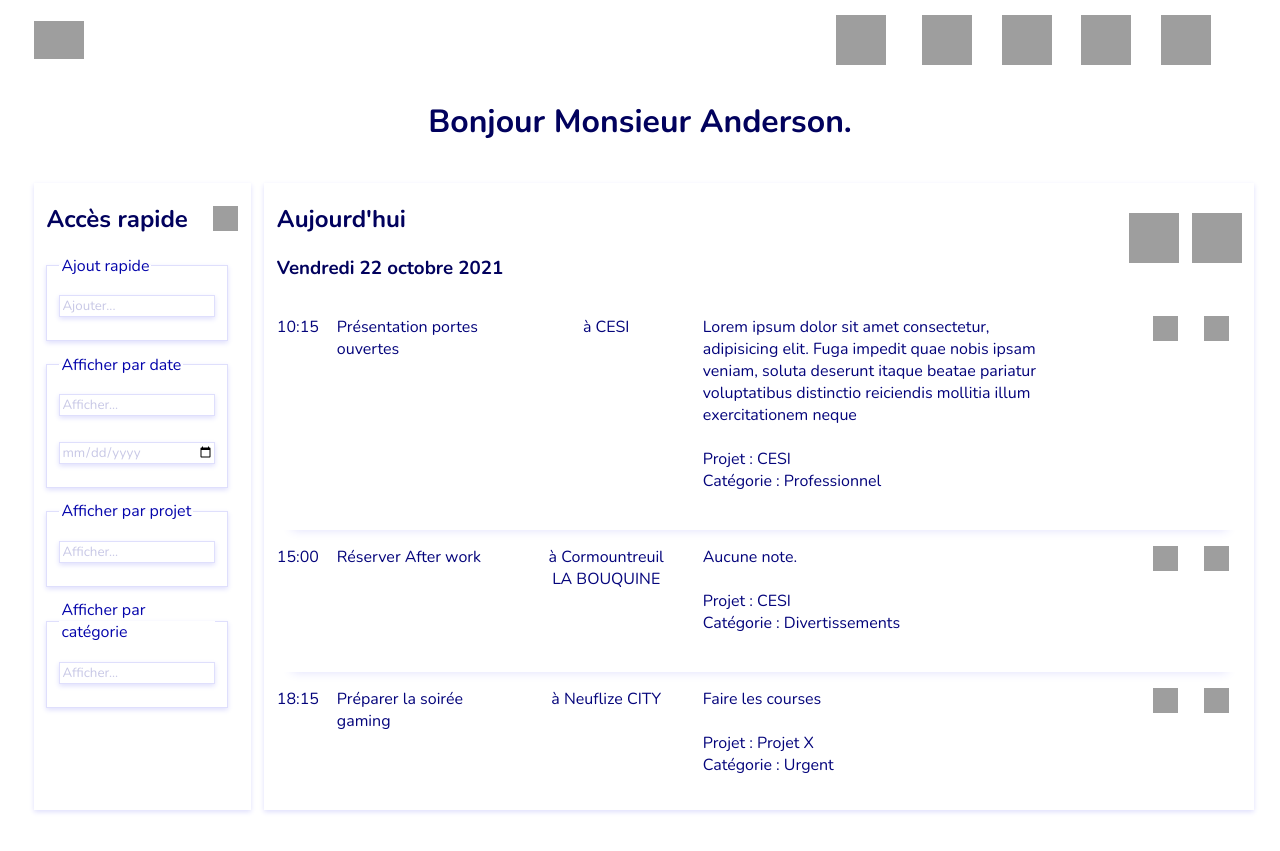
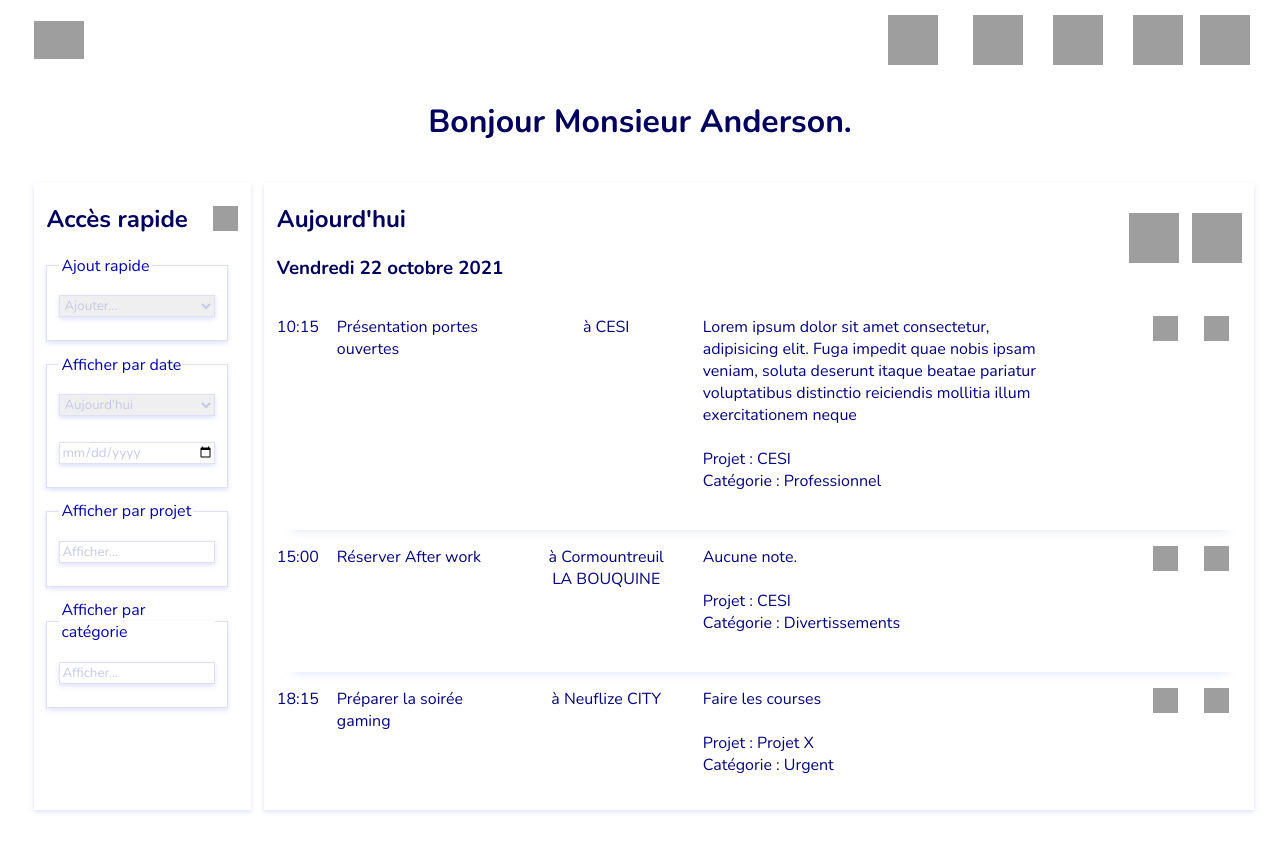
Before and after one commit to Nemamiah/todolist, a PHP site: page / in a window 1280 px wide. Shown: the top 851 px of the page. Run offline with PHP 8.4, Linux system fonts and the light colour scheme; grey boxes are pictures that could not be loaded.

Commit message:
modifDataListSelectOKresteJS

```diff
--- a/base.css
+++ b/base.css
@@ -240,6 +240,7 @@
     width:50px;
 }
 
+
 .w15{
     width:15vw;
 }
--- a/color.css
+++ b/color.css
@@ -1,14 +1,26 @@
-::placeholder{
-  color: rgb(200 200 230)
+
+
+::placeholder {
+  color: rgb(200 200 230);
+}
+/* ::selection {
+  color: #0404ab;
+} */
+
+select:focus{
+  color: #0404ab;
 }
 
-input{
-  color: rgb(200 200 230)
+select{
+  color: rgb(200 200 230);
 }
 
-input:focus{
-  color: #0404AB;
+input {
+  color: rgb(200 200 230);
+}
 
+input:focus {
+  color: #0404ab;
 }
 
 .neoStyle {
@@ -29,6 +41,6 @@ input:focus{
   border: rgb(223 223 252) solid 0.1px;
 }
 
-.bgWhite{
+.bgWhite {
   background-color: white;
 }
--- a/index.html
+++ b/index.html
@@ -31,7 +31,7 @@
           class="w50p"
       /></a>
 
-      <div class="flex flexE cgap10 alignC mlr2">
+      <div class="flex flexE cgap10 alignC mlrTab">
         <div class="flex alignC shortWay displayTab">
           <a href="#">
             <img
@@ -101,7 +101,7 @@
           <a href="#"
             ><img
               type="button"
-              class="wh50p mlr1"
+              class="wh50p"
               src="https://image.flaticon.com/icons/png/512/1250/1250257.png"
               title="Déconnexion "
               alt="Déconnexion "
@@ -129,14 +129,15 @@
 
           <fieldset class="flex bsdBorder bsd flexCol mb1 whbtn mr10p ml0">
             <legend>Ajout rapide</legend>
-            <input
+            <!-- <input
               class="mtb1 bsd bsdBorder"
               type="text"
               list="addFavList"
               placeholder="Ajouter..."
-            />
+            /> -->
 
-            <datalist id="addFavList" class="">
+            <select id="addFavList" class="mtb1 bsd bsdBorder">
+              <option class="" title="ajouter" value="Ajouter...">Ajouter...</option>
               <option class="" value="Ajouter une tâche">
                 Ajouter une tâche
               </option>
@@ -146,20 +147,19 @@
               <option class="" value="Ajouter une catégorie">
                 Ajouter une catégorie
               </option>
-            </datalist>
+            </select>
           </fieldset>
 
           <fieldset class="flex bsdBorder bsd flexCol mb1 whbtn mr10p ml0">
             <legend class="">Afficher par date</legend>
-            <input
+            <!-- <input
               class="mtb1 bsd bsdBorder"
               type="text"
               list="printDate"
               placeholder="Afficher..."
-            />
-            <input class="mtb1 bsd bsdBorder" type="date" />
+            /> -->
 
-            <datalist id="printDate">
+            <select id="printDate" class="mtb1 bsd bsdBorder">
               <option class="" value="Aujourd'hui">Aujourd'hui</option>
               <option class="" value="Demain">Demain</option>
               <option class="" value="Cette semaine">Cette semaine</option>
@@ -170,7 +170,9 @@
               <option class="" value="Afficher toutes les tâches">
                 Afficher toutes les tâches
               </option>
-            </datalist>
+            </select>
+            <input class="mtb1 bsd bsdBorder" type="date" />
+
           </fieldset>
 
           <fieldset class="flex bsdBorder bsd flexCol mb1 whbtn mr10p ml0">
--- a/query.css
+++ b/query.css
@@ -62,10 +62,15 @@
     display: inline;
   }
 
-  .shortWayWH{
+  .shortWayWH {
     padding-top: 5px;
     width: 60px;
     height: 60px;
+  }
+
+  .mlrTab {
+    margin-left: 2vw;
+    margin-right: 2vw;
   }
 }
 
```
